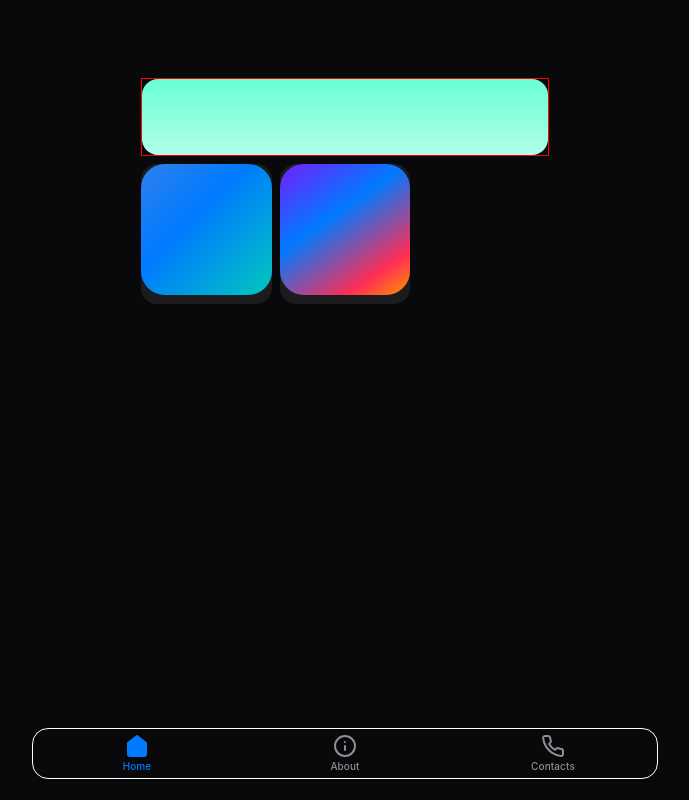
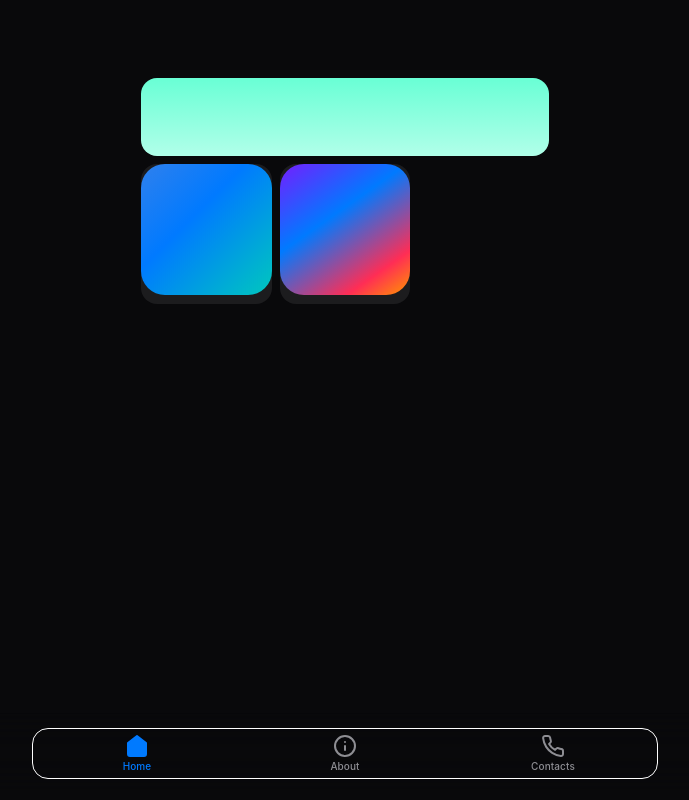
Before and after one commit to AkhmetovSR/ncity, a Next.js app: page / in a window 1280 px wide. Shown: the whole page, without its empty margins (295-984 px from the left). Built offline with nearby package versions, Linux system fonts and the light colour scheme.

Commit message:
16.08.2026

```diff
--- a/components/SpecialPromoCard.module.css
+++ b/components/SpecialPromoCard.module.css
@@ -7,7 +7,7 @@
     /*border: 1px solid red;*/
 }
 .cardBase{
-    border: 1px solid red;
+    /*border: 1px solid red;*/
 }
 .cardLink {
     height: 100%;
@@ -20,13 +20,13 @@
 
 /* Контент виджета в обычном (открытом) состоянии */
 .widgetVisible {
-    opacity: 1;
-    visibility: visible;
-    transition: opacity 0.2s ease-in-out, visibility 0.2s ease-in-out;
+    /*opacity: 1;*/
+    /*visibility: visible;*/
+    /*transition: opacity 0.2s ease-in-out, visibility 0.2s ease-in-out;*/
     width: 100%;
     height: 100%;
-    background-color: #0a84ff;
-    border-radius: 1.5rem;
+    /*background-color: #0a84ff;*/
+    /*border-radius: 25px;*/
 }
 
 /* Контент плавно исчезает, когда карточка разворачивается, освобождая место модалке */
--- a/components/SpecialPromoCard.tsx
+++ b/components/SpecialPromoCard.tsx
@@ -98,11 +98,11 @@ export function SpecialPromoCard() {
                 <motion.div
                     layoutId={`card-bg-${id}`}
                     className={s.cardBase}
-                    transition={{ type: 'spring', stiffness: 200, damping: 24, mass: 1.1 }}
+                    // transition={{ type: 'spring', stiffness: 300, damping: 30 }}
                 >
-                    <div className={s.widgetVisible}>
+                    {/*<div className={s.widgetVisible}>*/}
                         <Job />
-                    </div>
+                    {/*</div>*/}
                 </motion.div>
             </Link>
 
--- a/components/StoreCard.module.css
+++ b/components/StoreCard.module.css
@@ -1,14 +1,14 @@
-.modalOverlay {
-    position: fixed;
-    top: 0;
-    left: 0;
-    right: 0;
-    bottom: 0;
-    /*background-color: red; !* Полупрозрачное затемнение *!*/
-    backdrop-filter: blur(8px);           /* Размытие заднего плана Apple-style */
-    -webkit-backdrop-filter: blur(8px);   /* Поддержка размытия в Safari на iOS */
-    z-index: 49;                          /* На один слой ниже самого корпуса expandedCard */
-}
+/*.modalOverlay {*/
+/*    position: fixed;*/
+/*    top: 0;*/
+/*    left: 0;*/
+/*    right: 0;*/
+/*    bottom: 0;*/
+/*    !*background-color: red; !* Полупрозрачное затемнение *!*!*/
+/*    backdrop-filter: blur(8px);           !* Размытие заднего плана Apple-style *!*/
+/*    -webkit-backdrop-filter: blur(8px);   !* Поддержка размытия в Safari на iOS *!*/
+/*    z-index: 49;                          !* На один слой ниже самого корпуса expandedCard *!*/
+/*}*/
 .expandedCard {
     width: 90%;
     height: 90%;
--- a/components/StoreCard.tsx
+++ b/components/StoreCard.tsx
@@ -213,7 +213,7 @@ export default function StoreCard({ id, children }: StoreCardProps) {
                 <motion.div
                     layoutId={`card-bg-${id}`}
                     className={s.expandedCard}
-                    transition={{ type: 'spring', stiffness: 300, damping: 30 }}
+                    // transition={{ type: 'spring', stiffness: 300, damping: 30 }}
                 >
                     <button
                         className={s.closeButton}
```
